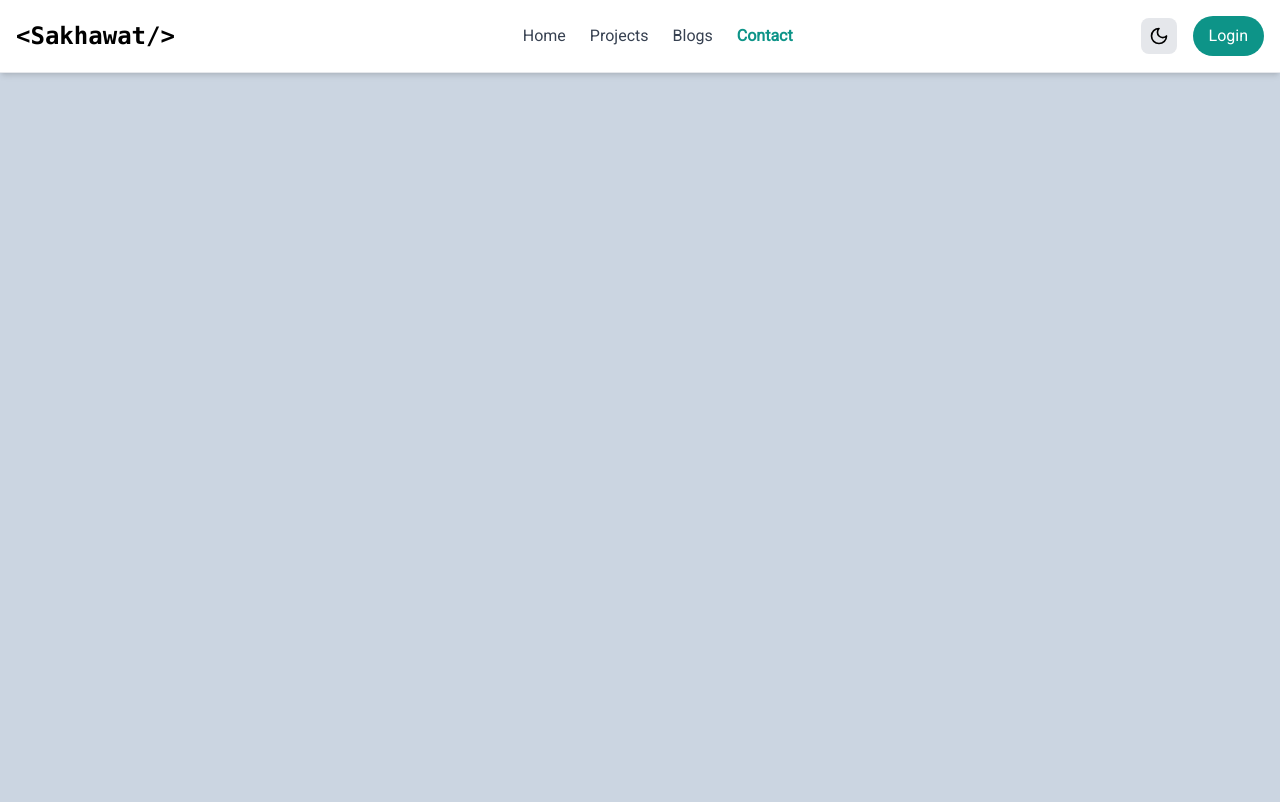
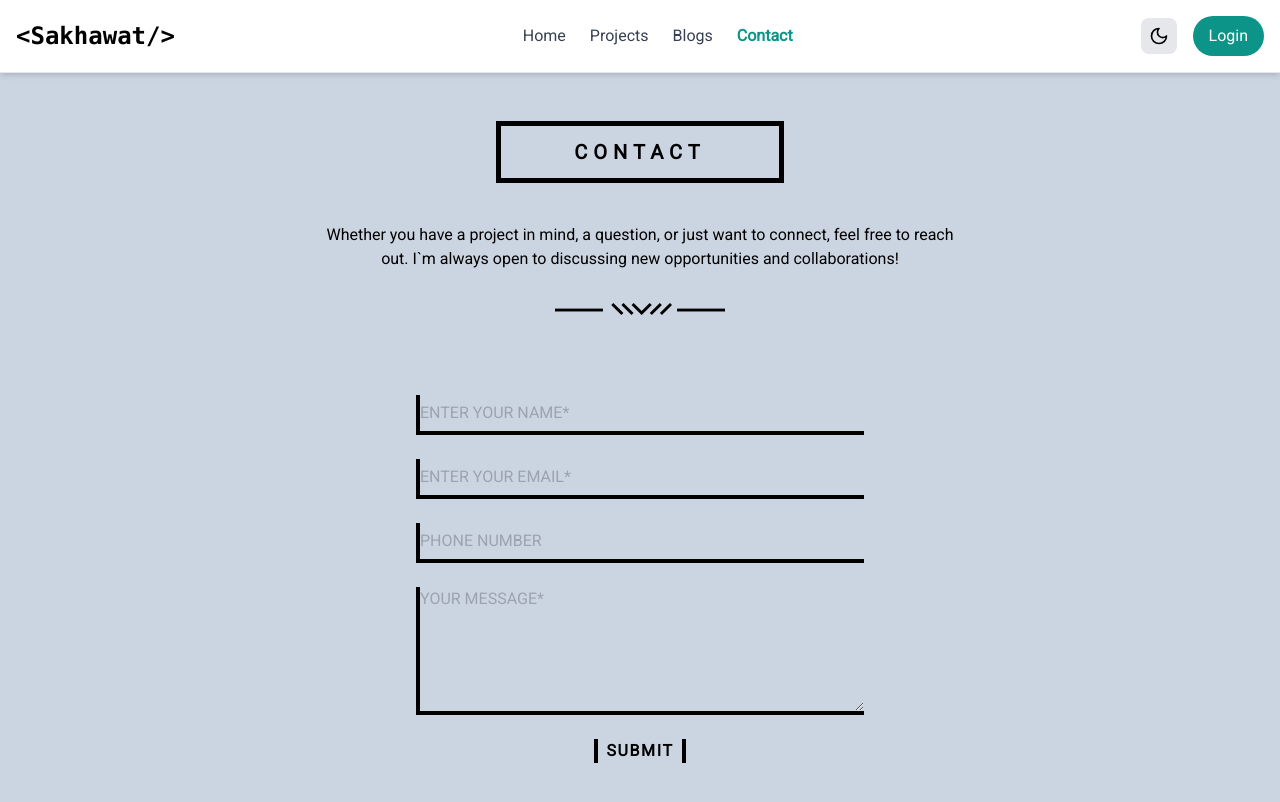
Before and after one commit to Sakhawat71/personal-portfolio-a5, a Next.js app: page /contact in a window 1280 px wide. Shown: the top 802 px of the page. Built offline with nearby package versions, Linux system fonts and the light colour scheme.

Commit message:
feat: add Contact component with form handling; integrate react-hook-form for validation

```diff
--- a/package.json
+++ b/package.json
@@ -14,6 +14,7 @@
     "next-themes": "^0.4.4",
     "react": "^19.0.0",
     "react-dom": "^19.0.0",
+    "react-hook-form": "^7.54.2",
     "react-icons": "^5.4.0",
     "react-responsive-carousel": "^3.2.23",
     "react-tabs": "^6.1.0"
--- a/src/app/(auth)/login/page.tsx
+++ b/src/app/(auth)/login/page.tsx
@@ -1,9 +1,145 @@
-import React from 'react';
+
+"use client";
+// import { loginUser } from "@/utils/actions/loginUser";
+// import { signIn } from "next-auth/react";
+import Image from "next/image";
+import Link from "next/link";
+import { useRouter } from "next/navigation";
+import { useForm } from "react-hook-form";
+
+export type FormValues = {
+    email: string;
+    password: string;
+};
 
 const LoginPage = () => {
+    const {
+        register,
+        handleSubmit,
+        formState: { errors },
+    } = useForm<FormValues>();
+
+    const router = useRouter();
+
+    const onSubmit = async (data: FormValues) => {
+        // console.log(data);
+        try {
+            // const res = await loginUser(data);
+            // if (res?.accessToken) {
+            //     alert(res?.message);
+            //     localStorage.setItem('accessToken', res.accessToken);
+            //     router.push('/dashboard');
+            // }
+            console.log();
+        } catch (err: any) {
+            console.error(err.message);
+            throw new Error(err.message);
+        }
+    };
+
     return (
-        <div>
+        <div className="my-10 w-[90%] mx-auto">
+            <h1 className="text-center text-4xl mb-5 font-bold">
+                Login <span className="text-teal-500">Here</span>
+            </h1>
+            <div className="grid grid-cols-1 md:grid-cols-2 gap-8 md:gap-10 items-center">
+                <div>
+                    <Image
+                        src="https://img.freepik.com/free-vector/login-concept-illustration_114360-739.jpg?t=st=1710130697~exp=1710134297~hmac=f1b21d9c1823a0657d339c256a1c4ad8301168480e35b35aeba5106568a21010&w=740"
+                        width={500}
+                        height={200}
+                        alt="login page"
+                        className="w-full h-auto"
+                    />
+                </div>
 
+                <div className="w-[80%] mx-auto bg-white p-6 shadow-lg rounded-lg">
+                    <form onSubmit={handleSubmit(onSubmit)}>
+                        <div className="mb-6">
+                            <label
+                                htmlFor="email"
+                                className="block text-sm font-medium text-gray-700"
+                            >
+                                Email
+                            </label>
+                            <input
+                                id="email"
+                                type="email"
+                                {...register("email")}
+                                placeholder="Email"
+                                className="mt-1 block w-full px-4 py-2 border border-gray-300 rounded-md shadow-sm  sm:text-sm"
+                                required
+                            />
+                        </div>
+
+                        <div className="mb-6">
+                            <label
+                                htmlFor="password"
+                                className="block text-sm font-medium text-gray-700"
+                            >
+                                Password
+                            </label>
+                            <input
+                                id="password"
+                                type="password"
+                                {...register("password")}
+                                placeholder="Password"
+                                className="mt-1 block w-full px-4 py-2 border border-gray-300 rounded-md shadow-sm  sm:text-sm"
+                                required
+                            />
+                        </div>
+
+                        <div>
+                            <button
+                                type="submit"
+                                className="w-full border border-teal-500 text-teal-500 font-semibold py-2 px-4 rounded-md shadow-md hover:bg-teal-500 hover:text-black"
+                            >
+                                Login
+                            </button>
+                        </div>
+                    </form>
+
+                    <p className="text-center mt-4 text-sm text-gray-600">
+                        Don&apos;t have an account?{" "}
+                        <Link href="/register" className="text-teal-500 hover:underline">
+                            Create an account
+                        </Link>
+                    </p>
+
+                    <p className="text-center mt-6 text-sm text-gray-500">
+                        Or Sign Up Using
+                    </p>
+
+                    {/* Social Login Buttons */}
+                    <div className="flex justify-center gap-4 mt-4">
+                        <button
+                            // onClick={() => signIn("google", {
+                            //     callbackUrl: 'https://nextjs-authentication-gray.vercel.app/dashboard'
+                            // })}
+                            className="flex items-center justify-center w-12 h-12 bg-gray-100 rounded-full shadow-md hover:bg-gray-200">
+                            <Image
+                                src="https://www.freepnglogos.com/uploads/google-logo-png/google-logo-png-webinar-optimizing-for-success-google-business-webinar-13.png"
+                                width={30}
+                                height={30}
+                                alt="Google logo"
+                            />
+                        </button>
+                        <button
+                            // onClick={() => signIn("github", {
+                            //     callbackUrl: "https://nextjs-authentication-gray.vercel.app/dashboard"
+                            // })}
+                            className="flex items-center justify-center w-12 h-12 bg-gray-100 rounded-full shadow-md hover:bg-gray-200"
+                        >
+                            <Image
+                                src="https://cdn-icons-png.flaticon.com/512/25/25231.png"
+                                width={25}
+                                height={25}
+                                alt="GitHub logo"
+                            />
+                        </button>
+                    </div>
+                </div>
+            </div>
         </div>
     );
 };
--- a/src/app/contact/page.tsx
+++ b/src/app/contact/page.tsx
@@ -1,12 +1,7 @@
+import Contact from "@/components/Contact/Contact";
 
 const ContactPage = () => {
-
-
-    return (
-        <div>
-
-        </div>
-    );
+    return <Contact />
 };
 
 export default ContactPage;
--- /dev/null
+++ b/src/components/Contact/Contact.tsx
@@ -0,0 +1,97 @@
+"use client"
+import Image from "next/image";
+import lineImage from "@/assets/ext/line.png"
+import { useForm } from "react-hook-form";
+
+export type MessageForm = {
+    name: string;
+    email: string;
+    phone?: string;
+    message: string;
+};
+
+const Contact = () => {
+
+    const {
+        register,
+        handleSubmit,
+        reset,
+        formState: { errors },
+    } = useForm<MessageForm>();
+
+
+    const onSubmit = (messageInfo : MessageForm) => {
+        console.log(messageInfo);
+        reset();
+
+    };
+
+    return (
+        <div className="gradient-bg ">
+
+            <div className='mt-12 mb-10 flex items-center'>
+                <div className=' border-black border-[5px] w-72 mx-auto text-center '>
+                    <h2 className='font-montserrat text-black font-bold text-xl tracking-[6px] p-3 uppercase '>CONTACT</h2>
+                </div>
+            </div>
+
+            <div className="mx-auto flex w-5/6 md:w-5/6 lg:w-1/2 text-center">
+                <p>Whether you have a project in mind, a question, or just want to connect, feel free to reach out. I`m always open to discussing new opportunities and collaborations!</p>
+            </div>
+
+            <Image
+                src={lineImage}
+                alt='line'
+                width={170}
+                height={50}
+                className='mt-8 mb-20 mx-auto'
+            />
+
+
+            <div className="flex justify-center my-10">
+
+                <form onSubmit={handleSubmit(onSubmit)} className="flex flex-col space-y-6 w-5/6 md:w-full max-w-md">
+
+                    <input
+                        placeholder="ENTER YOUR NAME*"
+                        {...register("name", { required: "Name is required" })}
+                        className="textarea textarea-bordered w-full border-black focus:outline-none bg-transparent focus:border-black border-l-4 border-b-4 border-t-0 border-r-0 rounded-none min-h-10"
+                    />
+                    {errors.name && <span className="text-red-500">{errors.name.message}</span>}
+
+                    <input
+                        placeholder="ENTER YOUR EMAIL*"
+                        {...register("email", { required: "Email is required" })}
+                        className="textarea textarea-bordered w-full border-black focus:outline-none bg-transparent focus:border-black border-l-4 border-b-4 border-t-0 border-r-0 rounded-none min-h-10"
+                    />
+                    {errors.email && <span className="text-red-500">{errors.email.message}</span>}
+
+                    <input
+                        placeholder="PHONE NUMBER"
+                        {...register("phone")}
+                        className="textarea textarea-bordered w-full border-black focus:outline-none bg-transparent focus:border-black border-l-4 border-b-4 border-t-0 border-r-0 rounded-none min-h-10"
+                    />
+
+                    <textarea
+                        placeholder="YOUR MESSAGE*"
+                        {...register("message", { required: "Message is required" })}
+                        className="textarea textarea-bordered w-full border-black focus:outline-none bg-transparent focus:border-black border-l-4 border-b-4 border-t-0 border-r-0 rounded-none h-32"
+                    />
+                    {errors.message && <span className="text-red-500">{errors.message.message}</span>}
+
+                    <input
+                        className="btn btn-outline hover:bg-transparent hover:text-black w-fit mx-auto rounded-none bg-transparent border-x-4 border-y-0 uppercase font-extrabold tracking-widest border-black px-2"
+                        type="submit"
+                        value="Submit"
+                    />
+
+                </form>
+
+            </div>
+
+
+        </div>
+    );
+};
+
+export default Contact;
```
Also changed, not shown: 1 other file (tests, documents, lock files or other folders).
